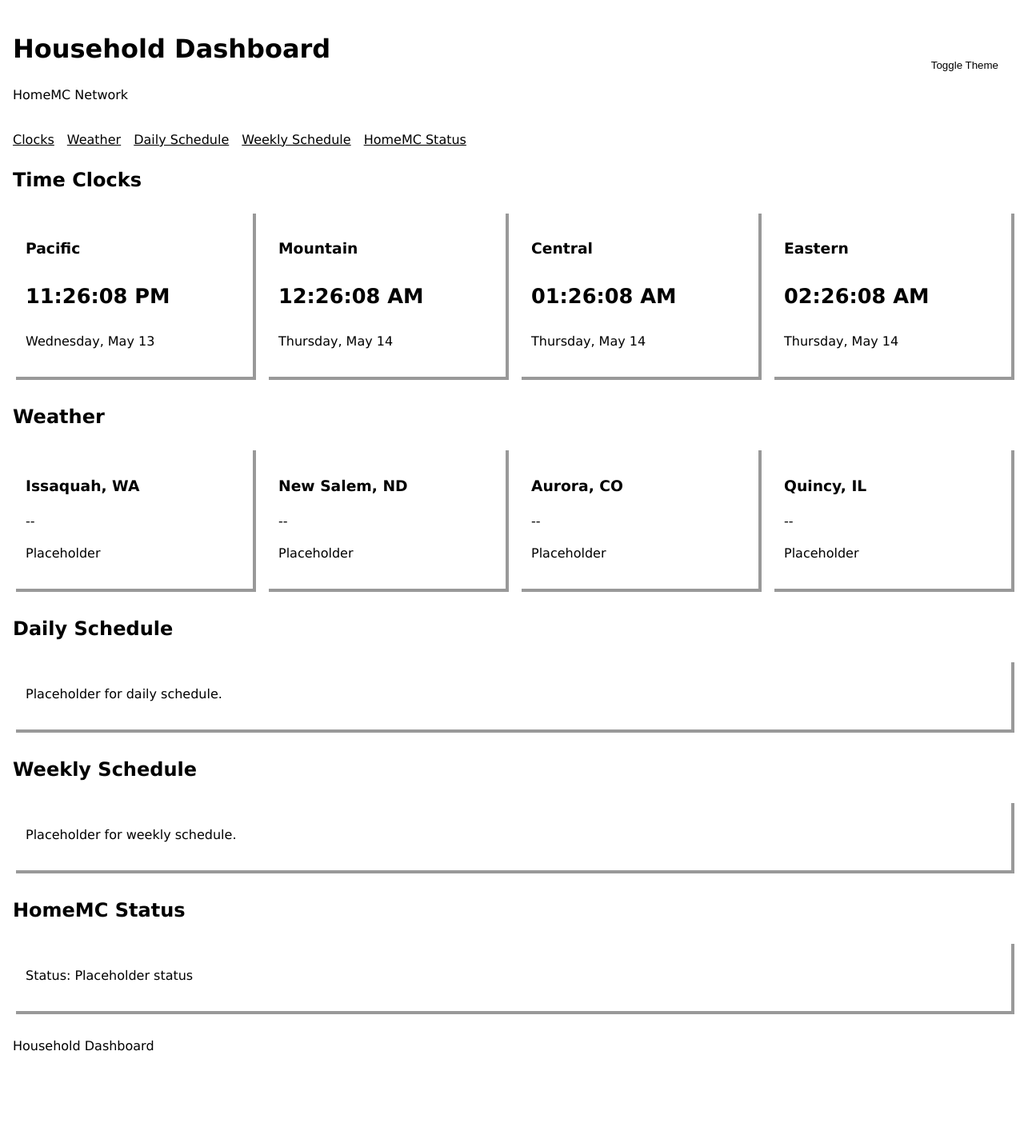
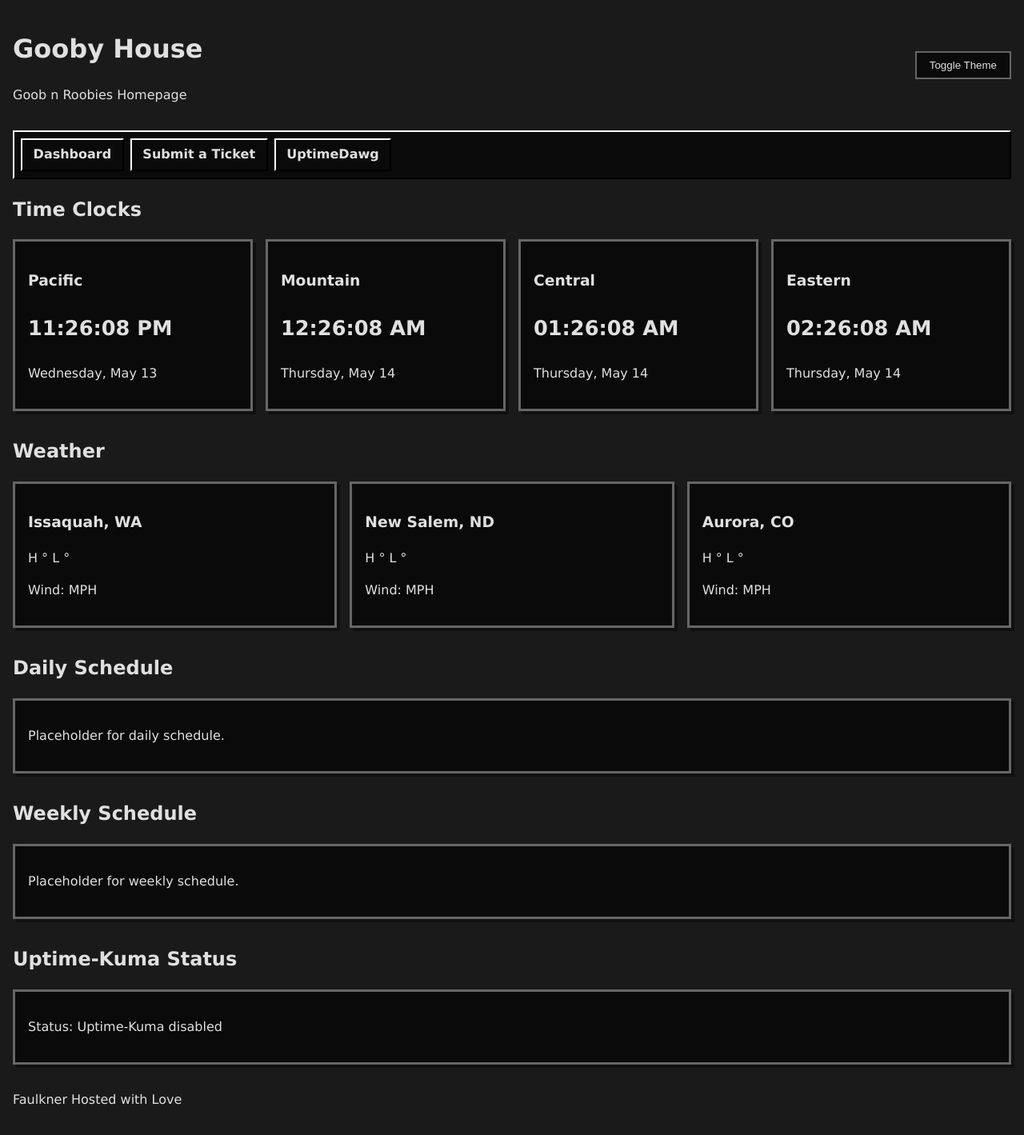
Before and after one commit to GoobyFRS/GoobsHomePage, a Flask app: page / in a window 1280 px wide. Shown: the whole page at 80% size. Before the commit the page ends 1314 px from the top, so only its background shows below. Run offline with Flask 3, Linux system fonts and the light colour scheme; data that the repository does not hold is empty.

Commit message:
works but different

```diff
--- a/app.py
+++ b/app.py
@@ -1,25 +1,125 @@
 from datetime import datetime
 from zoneinfo import ZoneInfo
 
+import os
+
+import requests
+import yaml
+
+from dotenv import load_dotenv
 from flask import Flask, render_template
-import yaml
+
+from services.weather import fetch_weather
+
+
+# =========================================================
+# LOAD ENVIRONMENT VARIABLES
+# =========================================================
+
+load_dotenv()
+
+UPTIME_KEY = os.getenv("UPTIME_KEY")
+
+
+# =========================================================
+# FLASK APP
+# =========================================================
 
 app = Flask(__name__)
 
+
+# =========================================================
+# YAML LOADERS
+# =========================================================
 
 def load_data():
     with open("data.yml", "r", encoding="utf-8") as file:
         return yaml.safe_load(file)
 
 
+def load_nav_menu():
+    with open("static/nav_menu.yml", "r", encoding="utf-8") as file:
+        return yaml.safe_load(file)
+
+
+# =========================================================
+# UPTIME-KUMA STATUS
+# =========================================================
+
+def fetch_uptime_status(config):
+    """
+    Fetch status from Uptime-Kuma.
+
+    This assumes:
+    - Uptime-Kuma API is enabled
+    - You have an API key
+    - Your status page is publicly accessible
+    """
+
+    if not config.get("enabled", False):
+        return {
+            "online": False,
+            "message": "Uptime-Kuma disabled"
+        }
+
+    try:
+        api_url = config["api_url"]
+
+        headers = {
+            "Authorization": f"Bearer {UPTIME_KEY}"
+        }
+
+        response = requests.get(
+            f"{api_url}/api/status-page/{config['status_page_slug']}",
+            headers=headers,
+            timeout=10
+        )
+
+        response.raise_for_status()
+
+        data = response.json()
+
+        # Placeholder parsing logic
+        #
+        # You may later want:
+        # - monitor list
+        # - ping
+        # - status mapping
+        # - service summaries
+
+        return {
+            "online": True,
+            "message": "All systems operational",
+            "raw": data
+        }
+
+    except Exception as error:
+        return {
+            "online": False,
+            "message": f"Error: {error}"
+        }
+
+
+# =========================================================
+# MAIN ROUTE
+# =========================================================
+
 @app.route("/")
 def index():
     data = load_data()
 
+    nav_menu = load_nav_menu()
+
+    # =====================================================
+    # CLOCKS
+    # =====================================================
+
     clocks = []
 
     for item in data["clocks"]:
-        now = datetime.now(ZoneInfo(item["timezone"]))
+        now = datetime.now(
+            ZoneInfo(item["timezone"])
+        )
 
         clocks.append({
             "label": item["label"],
@@ -27,19 +127,42 @@ def index():
             "date": now.strftime("%A, %B %d")
         })
 
+    # =====================================================
+    # WEATHER
+    # =====================================================
+
     weather_data = []
 
     for location in data["weather"]["locations"]:
+        weather = fetch_weather(
+            location["latitude"],
+            location["longitude"]
+        )
+
         weather_data.append({
             "label": location["label"],
-            "temperature": "--",
-            "condition": "Placeholder"
+            "temperature": weather["current_temp"],
+            "condition": (
+                f"H {weather['high']}° "
+                f"L {weather['low']}°"
+            ),
+            "wind": (
+                f"{weather['wind_speed']} MPH "
+                f"{weather['wind_direction']}"
+            )
         })
 
-    uptime_status = {
-        "online": True,
-        "message": "Placeholder status"
-    }
+    # =====================================================
+    # UPTIME-KUMA
+    # =====================================================
+
+    uptime_status = fetch_uptime_status(
+        data["uptime_kuma"]
+    )
+
+    # =====================================================
+    # TEMPLATE RENDER
+    # =====================================================
 
     return render_template(
         "index.html",
@@ -48,9 +171,18 @@ def index():
         clocks=clocks,
         weather_data=weather_data,
         uptime_status=uptime_status,
-        schedule=data["schedule"]
+        schedule=data["schedule"],
+        nav_menu=nav_menu["items"]
     )
 
 
+# =========================================================
+# MAIN
+# =========================================================
+
 if __name__ == "__main__":
-    app.run(host="0.0.0.0", port=5000, debug=True)
+    app.run(
+        host="0.0.0.0",
+        port=5000,
+        debug=True
+    )
--- a/data.yml
+++ b/data.yml
@@ -1,20 +1,28 @@
 site:
-  title: "Household Dashboard"
-  subtitle: "HomeMC Network"
+  title: "Gooby House"
+  subtitle: "Goob n Roobies Homepage"
 
 appearance:
   default_theme: "dark"
 
 weather:
+  refresh_minutes: 60
+
   locations:
     - label: "Issaquah, WA"
       zip: "98029"
+      latitude: 47.5301
+      longitude: -122.0326
+
     - label: "New Salem, ND"
       zip: "58563"
+      latitude: 46.8458
+      longitude: -101.4112
+
     - label: "Aurora, CO"
       zip: "80247"
-    - label: "Quincy, IL"
-      zip: "62301"
+      latitude: 39.6999
+      longitude: -104.8764
 
 clocks:
   - label: "Pacific"
@@ -22,14 +30,14 @@ clocks:
   - label: "Mountain"
     timezone: "America/Denver"
   - label: "Central"
-    timezone: "America/Chicago"
+    timezone: "America/North_Dakota/New_Salem"
   - label: "Eastern"
     timezone: "America/New_York"
 
 uptime_kuma:
   enabled: false
-  api_url: "http://localhost:3001"
-  status_page_slug: "homemc"
+  api_url: "http://100.71.31.43:3001"
+  status_page_slug: "default"
 
 schedule:
   daily_enabled: true
--- a/services/weather.py
+++ b/services/weather.py
@@ -0,0 +1,38 @@
+import requests
+
+def degrees_to_cardinal(degrees):
+    directions = [
+        "N", "NE", "E", "SE",
+        "S", "SW", "W", "NW"
+    ]
+
+    index = round(degrees / 45) % 8
+
+    return directions[index]
+
+def fetch_weather(lat, lon):
+    url = (
+        "http://api.open-meteo.com/v1/forecast"
+        f"?latitude={lat}"
+        f"&longitude={lon}"
+        "&current=temperature_2m,"
+        "wind_speed_10m,"
+        "wind_direction_10m"
+        "&daily=temperature_2m_max,"
+        "temperature_2m_min"
+        "&temperature_unit=fahrenheit"
+        "&wind_speed_unit=mph"
+        "&timezone=auto"
+    )
+
+    response = requests.get(url, timeout=10)
+
+    data = response.json()
+
+    return {
+        "current_temp": data["current"]["temperature_2m"],
+        "wind_speed": data["current"]["wind_speed_10m"],
+        "wind_direction": data["current"]["wind_direction_10m"],
+        "high": data["daily"]["temperature_2m_max"][0],
+        "low": data["daily"]["temperature_2m_min"][0],
+    }
--- a/static/app.js
+++ b/static/app.js
@@ -3,17 +3,17 @@ const themeToggle = document.getElementById("theme-toggle");
 function loadTheme() {
     const savedTheme = localStorage.getItem("theme");
 
-    if (savedTheme === "light") {
-        document.body.classList.add("light-mode");
+    if (savedTheme === "minecraft-light") {
+        document.body.classList.add("minecraft-light-mode");
     }
 }
 
 function toggleTheme() {
-    document.body.classList.toggle("light-mode");
+    document.body.classList.toggle("minecraft-light-mode");
 
-    const isLight = document.body.classList.contains("light-mode");
+    const isMinecraftLight = document.body.classList.contains("minecraft-light-mode");
 
-    localStorage.setItem("theme", isLight ? "light" : "dark");
+    localStorage.setItem("theme", isMinecraftLight ? "minecraft-light" : "win98-dark");
 }
 
 if (themeToggle) {
--- /dev/null
+++ b/static/nav_menu.yml
@@ -0,0 +1,9 @@
+items:
+  - label: "Dashboard"
+    href: "/"
+
+  - label: "Submit a Ticket"
+    href: "https://support.mattfaulkner.net"
+
+  - label: "UptimeDawg"
+    href: "https://uptime.mattfaulkner.net"
--- a/static/style.css
+++ b/static/style.css
@@ -1,4 +1,24 @@
 :root {
+    --bg-color: #1a1a1a;
+    --text-color: #e0e0e0;
+    --surface-color: #0a0a0a;
+    --border-color: #666666;
+    --shadow-light: #ffffff;
+    --shadow-dark: #000000;
+    --accent-color: #00bfff;
+    --minecraft-green: #228b22;
+}
+
+body.minecraft-light-mode {
+    --bg-color: #c0b000;
+    --text-color: #1a1a1a;
+    --surface-color: #8b6914;
+    --border-color: #556b2f;
+    --shadow-light: #ffffff;
+    --shadow-dark: #2d2d2d;
+    --accent-color: #228b22;
+}
+
 * {
     box-sizing: border-box;
 }
@@ -78,3 +98,73 @@ button:focus {
 
 section {
     margin-bottom: 2rem;
+}
+
+.win98-navbar {
+    background: var(--surface-color);
+
+    padding: 0.5rem;
+
+    margin-bottom: 1rem;
+
+    border-top: 2px solid var(--shadow-light);
+    border-left: 2px solid var(--shadow-light);
+
+    border-right: 2px solid var(--shadow-dark);
+    border-bottom: 2px solid var(--shadow-dark);
+}
+
+.nav-list {
+    display: flex;
+    flex-wrap: wrap;
+    align-items: center;
+
+    gap: 0.5rem;
+
+    list-style: none;
+
+    margin: 0;
+    padding: 0;
+}
+
+.nav-list li {
+    display: flex;
+}
+
+.nav-list a {
+    display: inline-flex;
+    align-items: center;
+    justify-content: center;
+
+    min-height: 32px;
+
+    padding: 0.4rem 0.85rem;
+
+    text-decoration: none;
+
+    color: var(--text-color);
+
+    background: var(--surface-color);
+
+    font-weight: bold;
+
+    border-top: 2px solid var(--shadow-light);
+    border-left: 2px solid var(--shadow-light);
+
+    border-right: 2px solid var(--shadow-dark);
+    border-bottom: 2px solid var(--shadow-dark);
+}
+
+.nav-list a:hover,
+.nav-list a:focus {
+    background: var(--minecraft-green);
+    color: white;
+}
+
+.nav-list a:active {
+    border-top: 2px solid var(--shadow-dark);
+    border-left: 2px solid var(--shadow-dark);
+
+    border-right: 2px solid var(--shadow-light);
+    border-bottom: 2px solid var(--shadow-light);
+}
--- a/templates/base.html
+++ b/templates/base.html
@@ -8,7 +8,7 @@
 
     <meta
         name="description"
-        content="Household landing page dashboard"
+        content="Home Landing Page"
     >
 
     <link
@@ -36,22 +36,27 @@
         </button>
     </header>
 
-    <nav aria-label="Primary navigation">
-        <ul class="nav-list">
-            <li><a href="#clocks">Clocks</a></li>
-            <li><a href="#weather">Weather</a></li>
-            <li><a href="#daily-schedule">Daily Schedule</a></li>
-            <li><a href="#weekly-schedule">Weekly Schedule</a></li>
-            <li><a href="#homemc-status">HomeMC Status</a></li>
-        </ul>
-    </nav>
+    <nav
+    class="win98-navbar"
+    aria-label="Primary navigation"
+>
+    <ul class="nav-list">
+        {% for item in nav_menu %}
+        <li>
+            <a href="{{ item.href }}">
+                {{ item.label }}
+            </a>
+        </li>
+        {% endfor %}
+    </ul>
+</nav>
 
     <main id="main-content">
         {% block content %}{% endblock %}
     </main>
 
     <footer>
-        <p>Household Dashboard</p>
+        <p>Faulkner Hosted with Love</p>
     </footer>
 
     <script src="{{ url_for('static', filename='app.js') }}"></script>
--- a/templates/index.html
+++ b/templates/index.html
@@ -24,6 +24,7 @@
             <h3>{{ item.label }}</h3>
             <p>{{ item.temperature }}</p>
             <p>{{ item.condition }}</p>
+            <p>Wind: {{ item.wind }}</p>
         </article>
         {% endfor %}
     </div>
@@ -52,10 +53,10 @@
 </section>
 
 <section
-    id="homemc-status"
-    aria-labelledby="homemc-status-heading"
+    id="uptime_kuma-status"
+    aria-labelledby="uptime_kuma-status-heading"
 >
-    <h2 id="homemc-status-heading">HomeMC Status</h2>
+    <h2 id="uptime_kuma-status-heading">Uptime-Kuma Status</h2>
 
     <div class="panel-card">
         <p>Status: {{ uptime_status.message }}</p>
```
Also changed, not shown: prompt.md (+1 -1 lines), services/uptime.py (+109 -0 lines), schedules/monthly.yml (added), schedules/week_day.yml (added), schedules/week_end.yml (added), schedules/weekly.yml (added), services/__init__.py (added), 1 other file.
